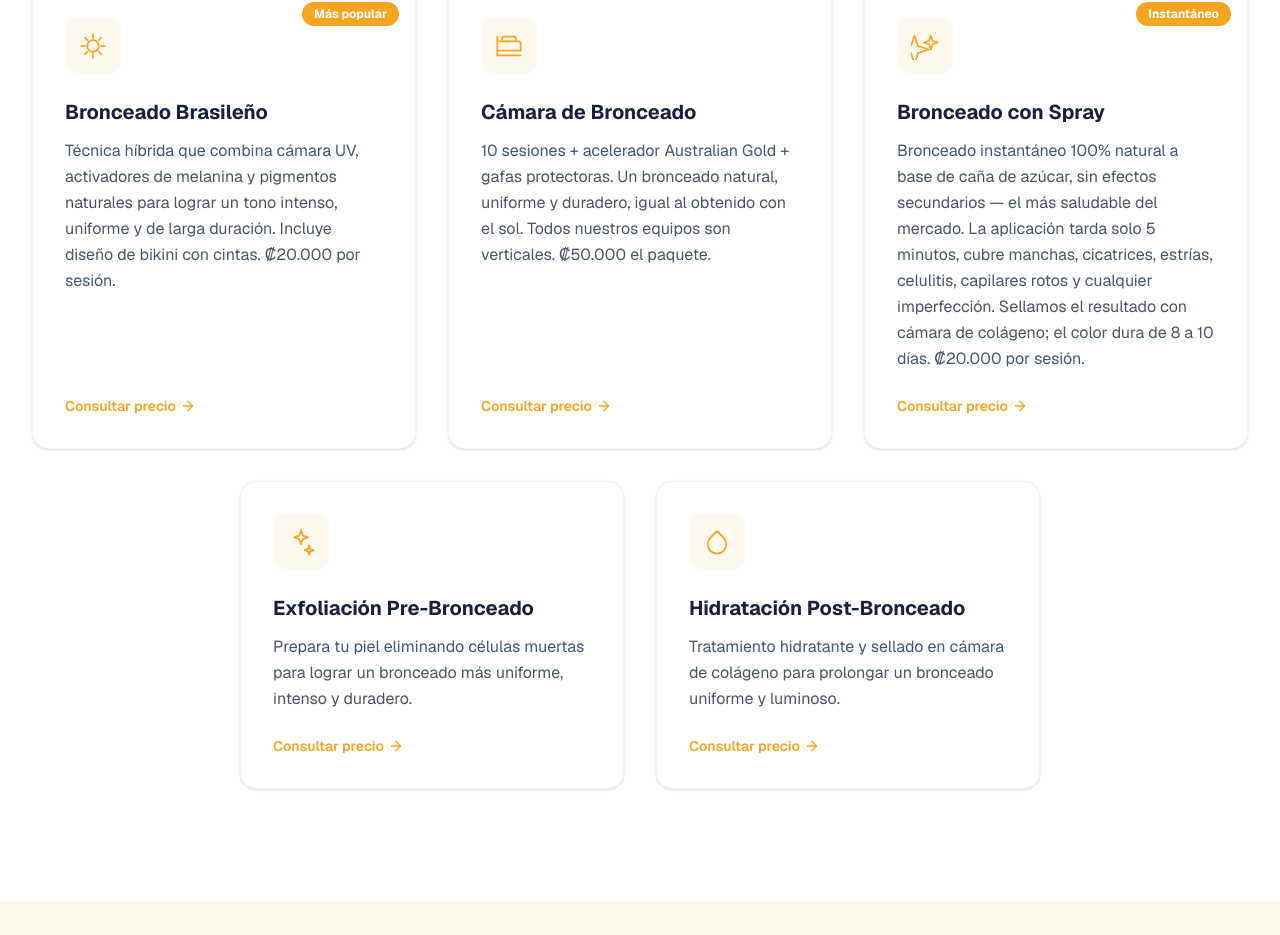
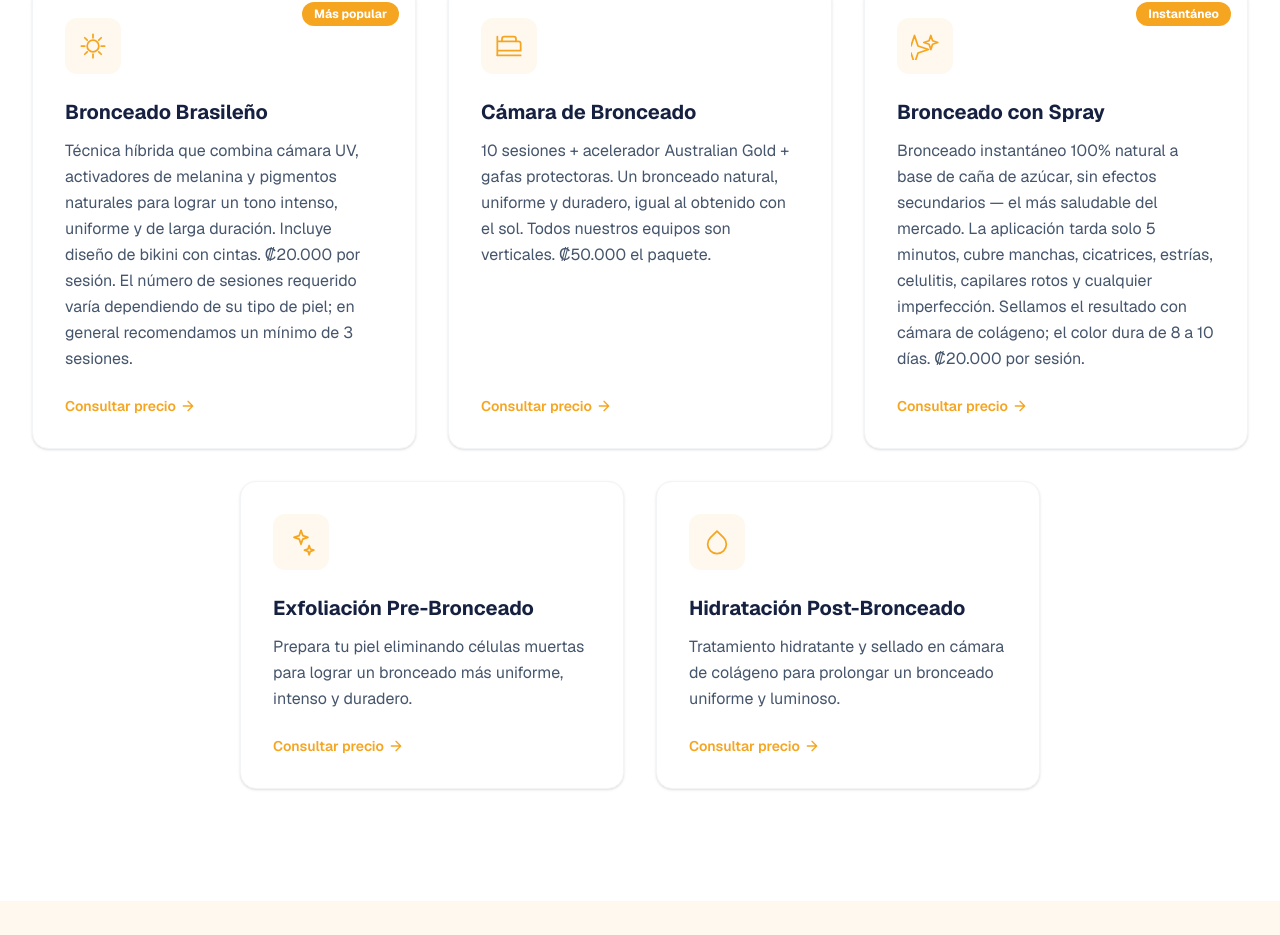
Before and after one commit to luigi198/solaris-bronceado, a Next.js app: page / in a window 1280 px wide. Shown: the part 1402-2337 px from the top of the page. Built offline with nearby package versions, Linux system fonts and the light colour scheme.

Commit message:
copy: add minimum sessions note to Bronceado Brasileño

```diff
--- a/src/components/Services.tsx
+++ b/src/components/Services.tsx
@@ -4,7 +4,7 @@ const SERVICES = [
   {
     title: "Bronceado Brasileño",
     description:
-      "Técnica híbrida que combina cámara UV, activadores de melanina y pigmentos naturales para lograr un tono intenso, uniforme y de larga duración. Incluye diseño de bikini con cintas. ₡20.000 por sesión.",
+      "Técnica híbrida que combina cámara UV, activadores de melanina y pigmentos naturales para lograr un tono intenso, uniforme y de larga duración. Incluye diseño de bikini con cintas. ₡20.000 por sesión. El número de sesiones requerido varía dependiendo de su tipo de piel; en general recomendamos un mínimo de 3 sesiones.",
     tag: "Más popular",
     icon: (
       <svg width="28" height="28" viewBox="0 0 24 24" fill="none" stroke="currentColor" strokeWidth="1.5" strokeLinecap="round" aria-hidden="true">
```
